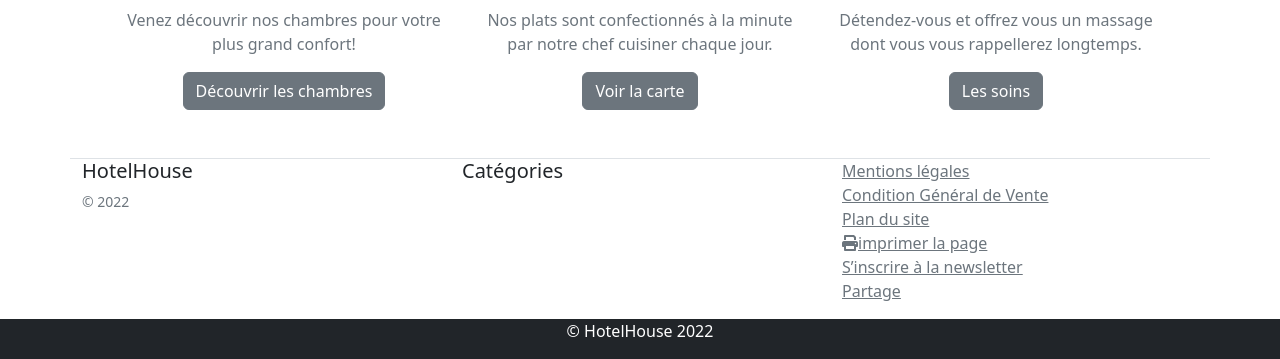
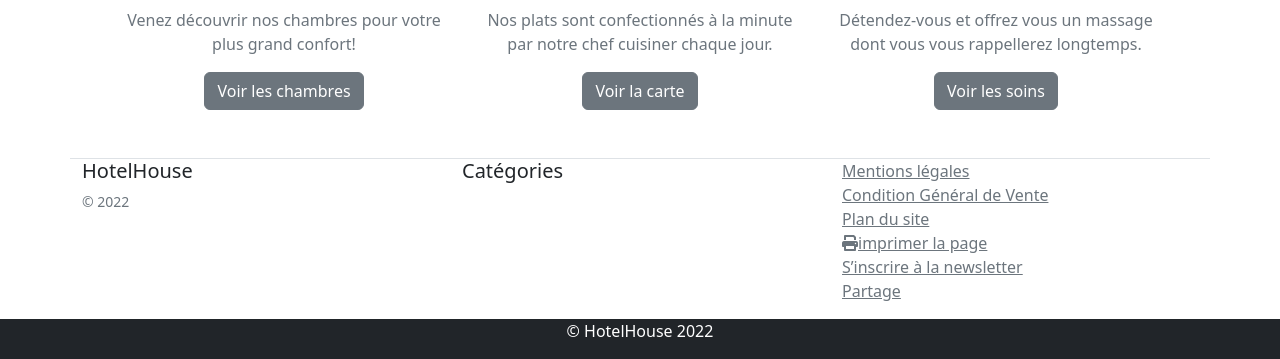
Before and after one commit to madou936/Hotel, a Symfony app: template templates/default/home.html.twig in a window 1280 px wide. Shown: the part 1189-1548 px from the top of the page. Run offline with Twig, Linux system fonts and the light colour scheme; the template is opened without the code that fills it, so the values that code supplies are empty; some libraries are stand-ins or nearby versions.

Commit message:
Update home.html.twig

```diff
--- a/templates/default/home.html.twig
+++ b/templates/default/home.html.twig
@@ -1,6 +1,7 @@
 {% extends "base.html.twig" %}
 
-{% block title %}Accueil - HotelHouse{% endblock %}
+{% block title %}Accueil - HotelHouse
+{% endblock %}
 
 {% block body %}
 
@@ -17,36 +18,33 @@
 	<div class="container">
 		<div class="row m-4 text-center">
 			<div class="col-lg-4 col-md-4 col-sm-4 ">
-                <img src="{{ asset('img/chambre.jpg') }}" class="rounded-circle" alt="" width="50%" />
+				<img src="{{ asset('img/chambre.jpg') }}" class="rounded-circle" alt="" width="50%"/>
 				<h5 class="text-secondary">Chambre</h5>
 				<p class="text-secondary">Venez découvrir nos chambres pour votre plus grand confort!</p>
-                <button type="button" class="btn btn-secondary">Découvrir les chambres</button>
-
+				<button type="button" class="btn btn-secondary">
+					<a class="nav-link" href="{{ path('show_chambres') }}">Voir les chambres</a>
+				</button>
 			</div>
 			<div class="col-lg-4 col-md-4 col-sm-4 ">
-                <img src="{{ asset('img/resto.jpg') }}" class="rounded-circle" alt="" width="50%" />
+				<img src="{{ asset('img/resto.jpg') }}" class="rounded-circle" alt="" width="50%"/>
 				<h5 class="text-secondary">Restaurant</h5>
 				<p class="text-secondary">Nos plats sont confectionnés à la minute par notre chef cuisiner chaque jour.</p>
 				<button type="button" class="btn btn-secondary">
-
 					<a class="nav-link" href="{{ path('app_menu') }}">Voir la carte</a>
-
-
 				</button>
 
 			</div>
 			<div class="col-lg-4 col-md-4 col-sm-4">
-                <img src="{{ asset('img/spa.jpg') }}" class="rounded-circle" alt="" width="50%" />
+				<img src="{{ asset('img/spa.jpg') }}" class="rounded-circle" alt="" width="50%"/>
 				<h5 class="text-secondary">Spa</h5>
 				<p class="text-secondary">Détendez-vous et offrez vous un massage dont vous vous rappellerez longtemps.</p>
-                <button type="button" class="btn btn-secondary">Les soins</button>
+				<button type="button" class="btn btn-secondary">
+					<a class="nav-link" href="{{ path('show_spa') }}">Voir les soins</a>
+				</button>
 			</div>
 
 		</div>
 	</div>
 
 
-
-
-
 {% endblock %}
```
Lines whose indentation alone changed are shown as unchanged.
